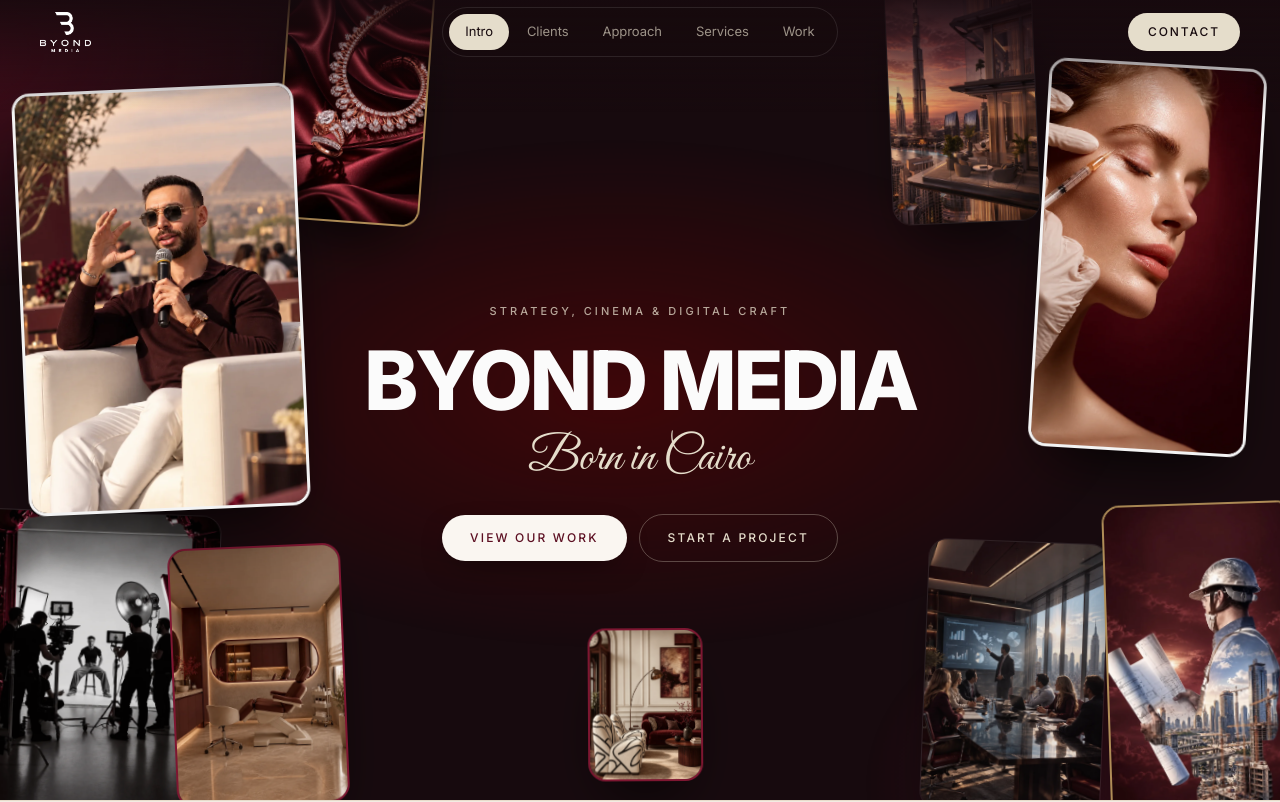
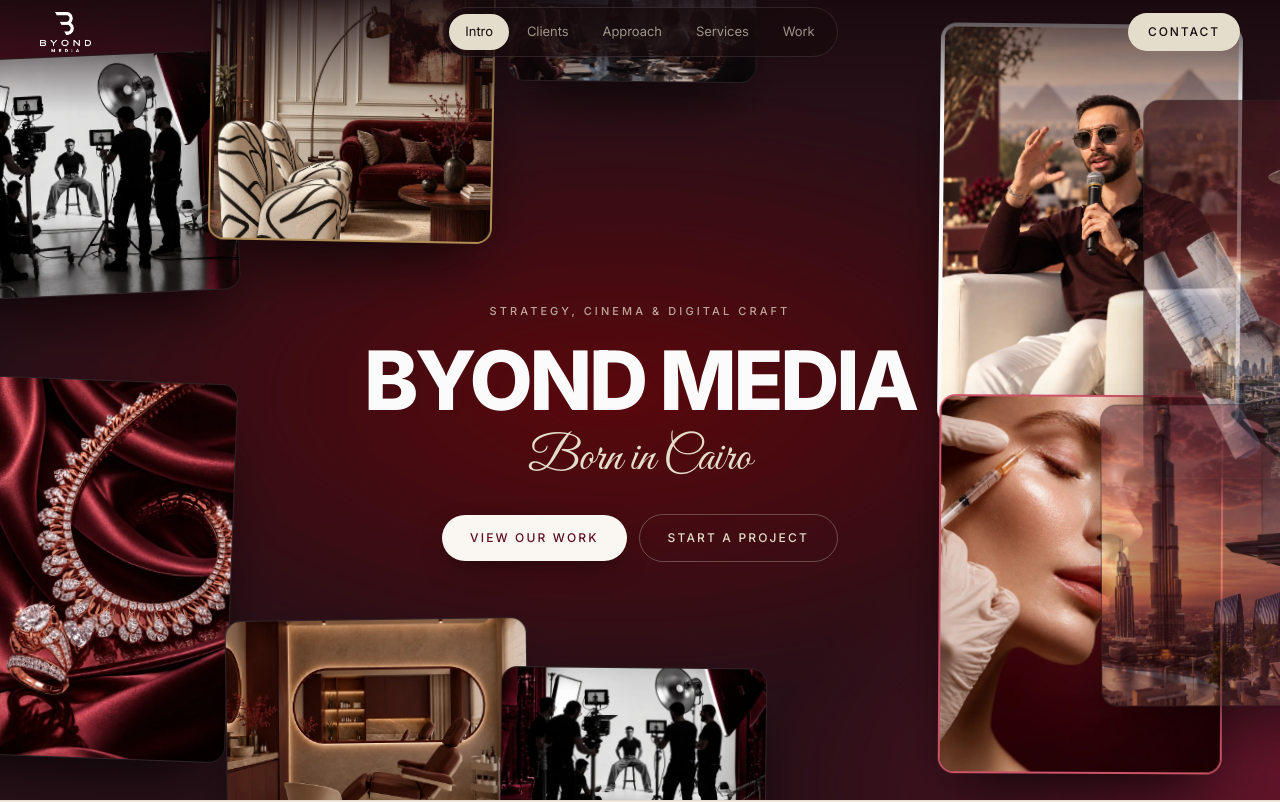
Before and after one commit to Ammar5564/Byond, a Next.js app: page / in a window 1280 px wide. Shown: the top 802 px of the page. Built offline with nearby package versions, Linux system fonts and the light colour scheme; a web font is replaced by a local one.

Commit message:
Hero: port of old composition, translucent overlaps, lighter glow

```diff
--- a/src/app/globals.css
+++ b/src/app/globals.css
@@ -17,6 +17,8 @@
     --c-gold: 176 141 87; /* #B08D57 fine details, text on dark */
     --c-gold-deep: 122 92 43; /* #7A5C2B gold text on light backgrounds (AA) */
     --c-night: 23 10 14; /* #170A0E deliberate dark bands */
+    --c-night-lift: 40 16 24; /* #281018 hero base, a notch lighter than night */
+    --c-rose: 205 84 104; /* #CD5468 frame accent on dark */
     --c-crimson: 139 0 0; /* #8B0000 hero glow only */
     --c-snow: 251 251 251;
     --c-champagne: 229 221 203;
@@ -116,9 +118,9 @@
   .hero-glow {
     inset: -25%;
     background:
-      radial-gradient(38% 30% at 50% 50%, rgb(var(--c-crimson) / 0.34) 0%, transparent 70%),
-      radial-gradient(34% 28% at 14% 22%, rgb(var(--c-burgundy) / 0.7) 0%, transparent 70%),
-      radial-gradient(36% 30% at 88% 82%, rgb(var(--c-wine) / 0.55) 0%, transparent 70%);
+      radial-gradient(46% 36% at 50% 50%, rgb(var(--c-crimson) / 0.5) 0%, transparent 70%),
+      radial-gradient(42% 34% at 14% 22%, rgb(var(--c-burgundy) / 0.95) 0%, transparent 70%),
+      radial-gradient(44% 36% at 88% 82%, rgb(var(--c-wine) / 0.75) 0%, transparent 70%);
     animation: heroGlow 24s ease-in-out infinite alternate;
     will-change: transform;
   }
@@ -128,6 +130,28 @@
     }
     100% {
       transform: translate3d(2%, 2%, 0) scale(1.08);
+    }
+  }
+
+  /* Hero card width: phone min(vw, px) -> tablet px -> laptop u*k (u = min(1vw, 1.6svh)) */
+  .hero-card {
+    --w: min(var(--vw), var(--px), var(--cap, 9999px));
+    width: var(--w);
+  }
+  .hero-card-r {
+    right: var(--r);
+  }
+  @media (min-width: 768px) {
+    .hero-card {
+      --w: min(var(--md), var(--cap, 9999px));
+    }
+  }
+  @media (min-width: 1024px) {
+    .hero-card {
+      --w: calc(min(1vw, 1.6svh) * var(--k));
+    }
+    .hero-card-r {
+      right: var(--rlg);
     }
   }
 
@@ -193,11 +217,6 @@
     }
   }
 
-  @media (max-height: 700px) {
-    .hero-slot-interiors {
-      display: none;
-    }
-  }
 
   /* Soft edge fade for horizontal marquees */
   .marquee-mask {
--- a/src/components/Hero.tsx
+++ b/src/components/Hero.tsx
@@ -1,7 +1,7 @@
 "use client";
 
 import { useEffect, useRef } from "react";
-import { HeroFloatingCards, HeroPile } from "./HeroFloatingCards";
+import { HeroCards } from "./HeroFloatingCards";
 
 export function Hero() {
   const heroRef = useRef<HTMLElement>(null);
@@ -67,17 +67,12 @@
     <section
       id="hero"
       ref={heroRef}
-      className="relative isolate grid h-[100svh] min-h-[600px] grid-rows-[1fr_auto_1fr] overflow-hidden bg-night text-champagne lg:block"
+      className="relative isolate h-[100svh] min-h-[600px] overflow-hidden bg-night-lift text-champagne"
     >
       {/* Static crimson atmosphere — pure CSS, identical on phone and laptop */}
       <div className="hero-glow pointer-events-none absolute -z-10" aria-hidden="true" />
 
-      <div className="hidden lg:block">
-        <HeroFloatingCards />
-      </div>
-
-      {/* phone / tablet: pile above the text … */}
-      <HeroPile edge="top" />
+      <HeroCards />
 
       {/* keeps the logo / menu legible when a photo slides under the nav */}
       <div
@@ -85,7 +80,7 @@
         aria-hidden="true"
       />
 
-      <div className="pointer-events-none relative z-20 flex items-center justify-center px-5 py-4 sm:px-8 lg:absolute lg:inset-0 lg:py-0 lg:pt-[var(--nav-height)]">
+      <div className="pointer-events-none absolute inset-0 z-20 flex items-center justify-center px-5 sm:px-8 lg:pt-[var(--nav-height)]">
         <div className="flex flex-col items-center text-center lg:max-w-[60rem]">
           <p className="eyebrow text-champagne/75">Strategy, cinema &amp; digital craft</p>
 
@@ -113,8 +108,6 @@
         </div>
       </div>
 
-      {/* … and the second pile below it */}
-      <HeroPile edge="bottom" />
     </section>
   );
 }
--- a/src/components/HeroFloatingCards.tsx
+++ b/src/components/HeroFloatingCards.tsx
@@ -2,136 +2,135 @@
 
 import Image from "next/image";
 import type { CSSProperties } from "react";
-import { heroShowcase, type HeroShot } from "@/lib/content";
+import { heroShowcase } from "@/lib/content";
 import { blurFor } from "@/lib/img";
-import { imageMeta } from "@/lib/imageMeta";
 
-/** Native aspect ratio of a hero photo (used on laptop, where photos are shown whole). */
-function ratioOf(shot: HeroShot) {
-  const m = imageMeta[shot.image];
-  return m ? m.w / m.h : 2 / 3;
-}
-
-type Frame = "none" | "white" | "gold" | "wine";
+type Frame = "none" | "gold" | "ivory" | "rose";
 
 const FRAME: Record<Frame, string> = {
-  none: "ring-1 ring-white/10",
-  white: "border-[3px] border-white/95",
+  none: "border border-white/10",
   gold: "border-2 border-gold",
-  wine: "border-2 border-wine",
+  ivory: "border-4 border-snow",
+  rose: "border-2 border-rose",
 };
 
 /**
- * One framed photo. No caption — the photo speaks for itself.
- * The frame (white / gold / wine) is the accent the reference hero used.
+ * Same composition as the previous (old) hero: ten framed photos scattered around the
+ * headline, big enough to overlap each other, some translucent so the photo behind shows
+ * through, some bleeding off the screen edge. Same layout on phone and laptop.
+ *
+ * Geometry is ported from the old site (positions in % of the hero, widths that grow
+ * phone → tablet → laptop). On laptop widths are in "u" units (u = min(1vw, 1.6svh)) so the
+ * photos also shrink on short windows. Frame colours are picked for the current photos
+ * (gold, ivory, rose) instead of the old orange / purple.
+ *
+ * DOM order = stacking order (later cards sit on top), exactly like the old hero.
  */
-export function HeroPhoto({
-  shot,
-  sizes,
-  priority,
-  frame = "none",
-}: {
-  shot: HeroShot;
-  sizes: string;
-  priority?: boolean;
-  frame?: Frame;
-}) {
-  return (
-    <div
-      className={`relative h-full w-full overflow-hidden rounded-[14px] bg-night shadow-[0_30px_60px_-22px_rgba(0,0,0,0.85)] sm:rounded-[18px] ${FRAME[frame]}`}
-    >
-      <Image
-        src={shot.image}
-        alt={shot.alt}
-        fill
-        sizes={sizes}
-        quality={80}
-        priority={priority}
-        placeholder="blur"
-        blurDataURL={blurFor(shot.image)}
-        className="object-cover"
-        draggable={false}
-      />
-    </div>
-  );
-}
-
-/* ------------------------------------------------------------------ */
-/* Laptop (>= lg): photos float around the headline                    */
-/* ------------------------------------------------------------------ */
-
-/**
- * Every photo sits OUTSIDE the text block (checked by script at 1024 … 2560 wide);
- * photos may overlap each other and bleed off the screen edge, like the reference.
- * Widths are in "u" units where u = min(1vw, 1.6svh), so cards also shrink on short
- * or ultra-wide windows. x = distance from the chosen side in % of the hero width
- * (negative = bleeds off the edge), top in % of the hero height.
- */
-type Slot = {
-  id: string;
-  side: "left" | "right";
-  x: number;
-  top: number;
-  w: number; // in u
-  depth: number; // parallax strength 0..1
-  rot: number; // deg
-  dur: number; // float seconds
-  delay: number;
+type Card = {
+  n: string; // old card number, for reference
+  photo: string; // heroShowcase id
+  /** position, % of the hero: exactly one of left/right and one of top/bottom (or centre) */
+  left?: number;
+  right?: number;
+  /** laptop-only override of `right` so the card clears the headline */
+  rightLg?: number;
+  top?: number;
+  bottom?: number;
+  center?: boolean;
+  /** phone: min(vw, px) · tablet: px · laptop: u multiplier */
+  vw: number;
+  px: number;
+  md: number;
+  k: number;
+  ratio: number; // width / height of the frame
   frame?: Frame;
   opacity?: number;
-  z?: number;
+  rot?: number;
+  depth: number; // parallax strength 0..1
+  dur: number;
+  delay: number;
+  /** phone/tablet: keep the frame clear of the headline on short screens */
+  capped?: boolean;
+  phoneHidden?: boolean;
   priority?: boolean;
+  focus?: string; // object-position for the crop
 };
 
-const SLOTS: Slot[] = [
-  // tall pair beside the headline
-  { id: "kareem-stage", side: "left", x: 1.6, top: 11, w: 22, depth: 0.9, rot: -2.5, dur: 10, delay: 0, frame: "white", z: 4, priority: true },
-  { id: "cosmetics", side: "right", x: 2.2, top: 9, w: 17, depth: 0.9, rot: 2.5, dur: 11, delay: 0.6, frame: "white", z: 4, priority: true },
-  // above the headline
-  { id: "jewelry", side: "left", x: 21.6, top: -3, w: 11.4, depth: 0.5, rot: 3, dur: 9, delay: 0.8, frame: "gold", z: 3 },
-  { id: "real-estate", side: "right", x: 19.4, top: -3, w: 11.4, depth: 0.5, rot: -3, dur: 9.5, delay: 1.1, z: 2, opacity: 0.88 },
-  // below the headline
-  { id: "studio", side: "left", x: -2.2, top: 66, w: 19, depth: 0.7, rot: 2, dur: 11, delay: 1.4, z: 2, opacity: 0.94 },
-  { id: "clinics", side: "left", x: 13.2, top: 69, w: 13.5, depth: 0.4, rot: -3, dur: 9.5, delay: 0.4, frame: "wine", z: 3 },
-  { id: "construction", side: "right", x: -1.4, top: 63, w: 15, depth: 0.7, rot: -2, dur: 11.5, delay: 0.2, frame: "gold", z: 3 },
-  { id: "corporate", side: "right", x: 13.4, top: 70, w: 14, depth: 0.4, rot: 3, dur: 10, delay: 1.7, z: 2, opacity: 0.9 },
-  { id: "interiors", side: "left", x: 45.5, top: 80, w: 9, depth: 0.3, rot: -1.5, dur: 12, delay: 0.9, frame: "wine", z: 2 },
+const CARDS: Card[] = [
+  { n: "01", photo: "studio", left: -6, top: 8, vw: 42, px: 240, md: 238, k: 25, ratio: 4 / 3, rot: -3, depth: 0.3, dur: 9.6, delay: 0, priority: true, capped: true },
+  { n: "02", photo: "jewelry", left: -4, bottom: 5, vw: 40, px: 220, md: 221, k: 22.2, ratio: 3 / 4, rot: 2, depth: 0.3, dur: 8.6, delay: 0.5, capped: true },
+  { n: "03", photo: "interiors", left: 16, top: -4, vw: 40, px: 220, md: 221, k: 22.2, ratio: 1, frame: "gold", depth: 1, dur: 7.7, delay: 1.1, priority: true },
+  { n: "04", photo: "clinics", left: 18, bottom: -8, vw: 42, px: 240, md: 238, k: 23.6, ratio: 4 / 3, depth: 0.6, dur: 6.8, delay: 1.6 },
+  { n: "05", photo: "corporate", center: true, top: -6, vw: 36, px: 200, md: 204, k: 19.4, ratio: 1.8, depth: 0.25, dur: 6, delay: 2.2, phoneHidden: true },
+  { n: "06", photo: "studio", center: true, bottom: -10, vw: 38, px: 210, md: 204, k: 20.8, ratio: 1.3, depth: 0.5, dur: 6.9, delay: 2.7, phoneHidden: true, focus: "50% 60%" },
+  { n: "07", photo: "kareem-stage", right: 16, rightLg: 2.5, top: 4, vw: 42, px: 240, md: 238, k: 23.6, ratio: 3 / 4, frame: "ivory", depth: 1, dur: 7.8, delay: 3.3, priority: true, capped: true },
+  { n: "08", photo: "cosmetics", right: 18, rightLg: 4, bottom: 2, vw: 40, px: 220, md: 221, k: 22.2, ratio: 3 / 4, frame: "rose", depth: 1, dur: 8.7, delay: 3.8, priority: true, capped: true },
+  { n: "09", photo: "construction", right: -6, rightLg: -12, top: 14, vw: 40, px: 220, md: 221, k: 22.2, ratio: 3 / 4, opacity: 0.7, depth: 0.15, dur: 9.6, delay: 4.4, capped: true },
+  { n: "10", photo: "real-estate", right: -5, rightLg: -10, bottom: 10, vw: 42, px: 240, md: 238, k: 23.6, ratio: 1, opacity: 0.6, depth: 0.2, dur: 6.4, delay: 4.9, capped: true },
 ];
 
-export function HeroFloatingCards() {
+export function HeroCards() {
   const byId = new Map(heroShowcase.map((s) => [s.id, s]));
 
   return (
-    <div className="pointer-events-none absolute inset-0 z-0">
-      {SLOTS.map((slot) => {
-        const shot = byId.get(slot.id);
+    <div className="pointer-events-none absolute inset-0 z-10" aria-hidden="true">
+      {CARDS.map((c) => {
+        const shot = byId.get(c.photo);
         if (!shot) return null;
         const style: CSSProperties = {
-          [slot.side]: `${slot.x}%`,
-          top: `${slot.top}%`,
-          width: `calc(min(1vw, 1.6svh) * ${slot.w})`,
-          aspectRatio: String(ratioOf(shot)),
-          zIndex: slot.z ?? 1,
-          opacity: slot.opacity ?? 1,
-          ["--depth" as string]: slot.depth,
-          ["--rot" as string]: `${slot.rot}deg`,
-          ["--dur" as string]: `${slot.dur}s`,
-          ["--delay" as string]: `-${slot.delay * 3}s`,
+          ["--vw" as string]: `${c.vw}vw`,
+          ["--px" as string]: `${c.px}px`,
+          ["--md" as string]: `${c.md}px`,
+          ["--k" as string]: c.k,
+          ["--depth" as string]: c.depth,
+          ["--rot" as string]: `${c.rot ?? 0}deg`,
+          ["--dur" as string]: `${c.dur}s`,
+          ["--delay" as string]: `-${c.delay * 2}s`,
+          aspectRatio: String(c.ratio),
+          opacity: c.opacity ?? 1,
         };
+        if (c.capped) {
+          // height available between the screen edge and the headline block (≈ 124px either side of centre)
+          const edge = c.top ?? c.bottom ?? 0;
+          (style as Record<string, string>)["--cap"] = `calc((${50 - edge}svh - 124px) * ${c.ratio})`;
+        }
+        if (c.left !== undefined) style.left = `${c.left}%`;
+        if (c.right !== undefined) {
+          (style as Record<string, string>)["--r"] = `${c.right}%`;
+          (style as Record<string, string>)["--rlg"] = `${c.rightLg ?? c.right}%`;
+        }
+        if (c.top !== undefined) style.top = `${c.top}%`;
+        if (c.bottom !== undefined) style.bottom = `${c.bottom}%`;
+        if (c.center) {
+          style.left = "50%";
+          style.marginLeft = "calc(var(--w) / -2)";
+        }
+
         return (
           <div
-            key={slot.id}
-            className={`hero-card-outer absolute ${slot.id === "interiors" ? "hero-slot-interiors" : ""} ${slot.id === "clinics" || slot.id === "corporate" ? "max-xl:hidden" : ""}`}
+            key={c.n}
+            className={`hero-card hero-card-outer absolute ${c.right !== undefined ? "hero-card-r" : ""} ${c.phoneHidden ? "max-md:hidden" : ""}`}
             style={style}
           >
             <div className="hero-card-scroll h-full w-full">
               <div className="hero-card-inner h-full w-full">
-                <HeroPhoto
-                  shot={shot}
-                  sizes="(min-width:1024px) 24vw, 200px"
-                  priority={slot.priority}
-                  frame={slot.frame}
-                />
+                <div
+                  className={`relative h-full w-full overflow-hidden rounded-2xl bg-night shadow-[0_30px_60px_-22px_rgba(0,0,0,0.85)] ${FRAME[c.frame ?? "none"]}`}
+                >
+                  <Image
+                    src={shot.image}
+                    alt=""
+                    fill
+                    sizes="(min-width:1024px) 26vw, 46vw"
+                    quality={80}
+                    priority={c.priority}
+                    placeholder="blur"
+                    blurDataURL={blurFor(shot.image)}
+                    className="object-cover"
+                    style={c.focus ? { objectPosition: c.focus } : undefined}
+                    draggable={false}
+                  />
+                </div>
               </div>
             </div>
           </div>
@@ -140,101 +139,3 @@
     </div>
   );
 }
-
-/* ------------------------------------------------------------------ */
-/* Phone / tablet (< lg): layered frames above and below the headline  */
-/* ------------------------------------------------------------------ */
-
-/**
- * The reference hero's composition: a pile of overlapping, slightly rotated frames
- * above the headline and another below it — some framed in white / gold / wine,
- * some translucent so they ghost through the ones in front, some bleeding off the
- * screen edge.
- *
- * Each pile lives in its own grid row (the hero is a 1fr / auto / 1fr grid) and is
- * sized with container-query units, so it always fills exactly the space between
- * the screen edge and the text — as big as it can be on any phone or tablet,
- * and it can never touch the text. Design canvas: 88u wide × 72u tall, where
- * u = min(width / 88, height / 72) of the row.
- *
- * x = left edge relative to the row's centre; `near` = distance from the edge of the
- * row that touches the text (the top pile grows upward, the bottom pile downward).
- */
-type PileCard = {
-  id: string;
-  x: number;
-  near: number;
-  w: number; // u
-  ratio: number; // width / height of the FRAME (the photo is cropped to it)
-  rot: number;
-  dur: number;
-  delay: number;
-  z: number;
-  depth: number;
-  frame?: Frame;
-  opacity?: number;
-  priority?: boolean;
-};
-
-const TOP_PILE: PileCard[] = [
-  { id: "studio", x: -50, near: 20, w: 54, ratio: 4 / 3, rot: -3, dur: 11, delay: 1.4, z: 1, depth: 0.4, priority: true },
-  { id: "real-estate", x: 24, near: 34, w: 26, ratio: 3 / 4, rot: -3, dur: 9, delay: 1.1, z: 0, depth: 0.3, opacity: 0.55 },
-  { id: "kareem-stage", x: -17, near: 2, w: 36, ratio: 3 / 4, rot: 1, dur: 10, delay: 0, z: 3, depth: 0.9, frame: "white", priority: true },
-  { id: "cosmetics", x: 13, near: 6, w: 36, ratio: 3 / 4, rot: 2.5, dur: 10.5, delay: 0.6, z: 4, depth: 0.7, opacity: 0.9, priority: true },
-];
-
-const BOTTOM_PILE: PileCard[] = [
-  { id: "clinics", x: -50, near: 8, w: 52, ratio: 4 / 3, rot: 2, dur: 9.5, delay: 0.4, z: 1, depth: 0.4 },
-  { id: "jewelry", x: -10, near: 4, w: 34, ratio: 3 / 4, rot: 2, dur: 9, delay: 0.8, z: 4, depth: 0.9, frame: "gold" },
-  { id: "construction", x: 17, near: 14, w: 36, ratio: 3 / 4, rot: -2, dur: 11.5, delay: 0.2, z: 3, depth: 0.7, opacity: 0.88 },
-  { id: "corporate", x: -34, near: 28, w: 30, ratio: 1, rot: -2, dur: 10, delay: 1.7, z: 2, depth: 0.3 },
-  { id: "interiors", x: 4, near: 38, w: 28, ratio: 1, rot: 3, dur: 12, delay: 0.9, z: 2, depth: 0.5, frame: "wine" },
-];
-
-export function HeroPile({ edge }: { edge: "top" | "bottom" }) {
-  const byId = new Map(heroShowcase.map((s) => [s.id, s]));
-  const cards = edge === "top" ? TOP_PILE : BOTTOM_PILE;
-
-  return (
-    <div className="pointer-events-none relative min-h-0 [container-type:size] lg:hidden">
-      <div
-        className="absolute inset-0"
-        style={{
-          ["--u" as string]: "min(calc(100cqw / 88), calc(100cqh / 72))",
-        }}
-      >
-        {cards.map((c) => {
-          const shot = byId.get(c.id);
-          if (!shot) return null;
-          const style: CSSProperties = {
-            left: `calc(50% + var(--u) * ${c.x})`,
-            width: `calc(var(--u) * ${c.w})`,
-            aspectRatio: String(c.ratio),
-            zIndex: c.z,
-            opacity: c.opacity ?? 1,
-            ["--depth" as string]: c.depth,
-            ["--rot" as string]: `${c.rot}deg`,
-            ["--dur" as string]: `${c.dur}s`,
-            ["--delay" as string]: `-${c.delay * 3}s`,
-          };
-          if (edge === "top") style.bottom = `calc(var(--u) * ${c.near})`;
-          else style.top = `calc(var(--u) * ${c.near})`;
-          return (
-            <div key={c.id} className="absolute" style={style}>
-              <div className="hero-card-scroll h-full w-full">
-                <div className="hero-card-inner h-full w-full">
-                  <HeroPhoto
-                    shot={shot}
-                    sizes="(min-width:768px) 44vw, 62vw"
-                    priority={c.priority}
-                    frame={c.frame}
-                  />
-                </div>
-              </div>
-            </div>
-          );
-        })}
-      </div>
-    </div>
-  );
-}
--- a/tailwind.config.ts
+++ b/tailwind.config.ts
@@ -26,6 +26,8 @@
         gold: token("gold"), // fine details / text on dark
         "gold-deep": token("gold-deep"), // gold text on light backgrounds
         night: token("night"), // the few deliberate dark bands
+        "night-lift": token("night-lift"), // hero base
+        rose: token("rose"), // frame accent on dark
         snow: token("snow"),
         champagne: token("champagne"),
       },
```
Also changed, not shown: 1 other file (tests, documents, lock files or other folders).
